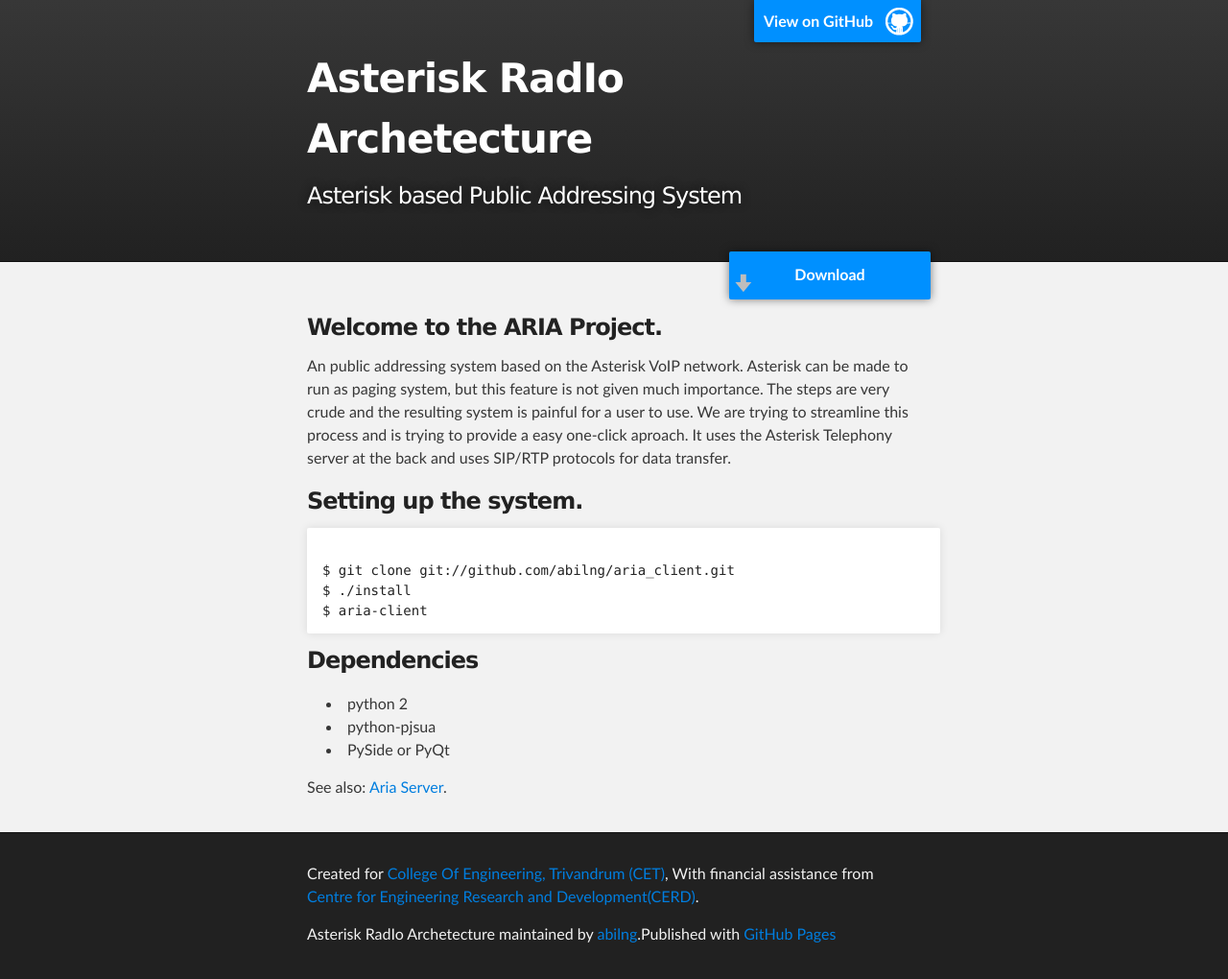
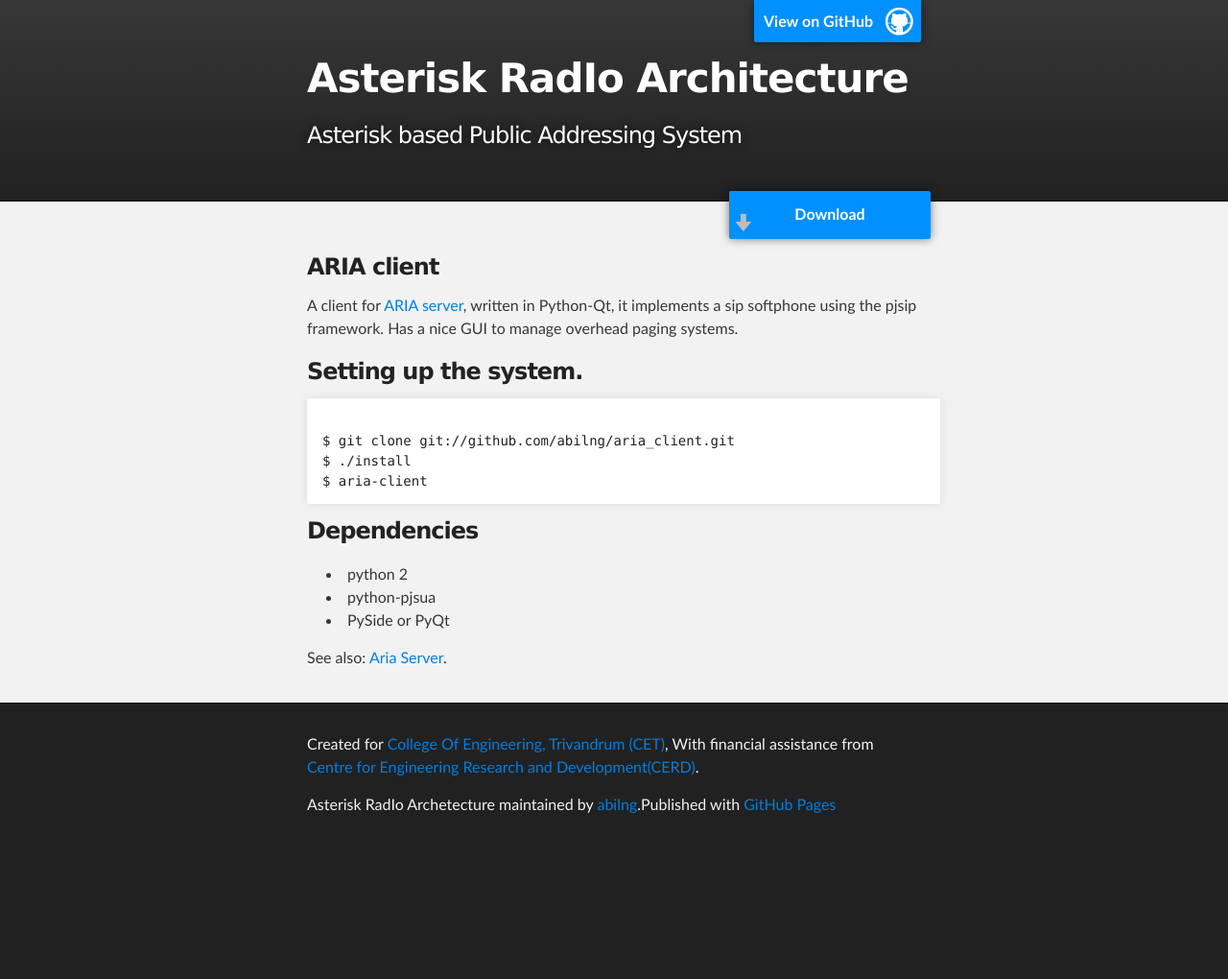
Before and after one commit to AriaCET/aria-client, a plain HTML site: page index.html in a window 1280 px wide. Shown: the whole page at 96% size. After the commit the page ends 885 px from the top, so only its background shows below. Drawn offline with Linux system fonts and the light colour scheme.

Commit message:
Paraphrase intro text.

```diff
--- a/index.html
+++ b/index.html
@@ -8,7 +8,7 @@
 
     <link rel="stylesheet" type="text/css" media="screen" href="stylesheets/stylesheet.css">
 
-    <title>Asterisk RadIo Archetecture</title>
+    <title>Asterisk RadIo Architecture</title>
   </head>
 
   <body>
@@ -18,7 +18,7 @@
         <header class="inner">
           <a id="forkme_banner" href="https://github.com/abilng/aria_client">View on GitHub</a>
 
-          <h1 id="project_title"> <a href="index.html" >Asterisk RadIo Archetecture</a></h1>
+          <h1 id="project_title"> <a href="index.html" >Asterisk RadIo Architecture</a></h1>
           <h2 id="project_tagline">Asterisk based Public Addressing System</h2>
 
             <section id="downloads">
@@ -30,14 +30,9 @@
     <!-- MAIN CONTENT -->
     <div id="main_content_wrap" class="outer">
       <section id="main_content" class="inner">
-        <h3>Welcome to the ARIA Project.</h3>
+        <h3>ARIA client</h3>
 
-<p>An public addressing system based on the Asterisk VoIP network. Asterisk can be made to run as paging system,
-but this feature is not given much importance. The steps are very crude and the resulting system is painful for
-a user to use.
-We are trying to streamline this process and is trying to provide a easy one-click aproach. It uses the Asterisk
-Telephony server at the back and uses SIP/RTP protocols for data transfer.</p>
-
+<p>  A client for <a href="http://dhananjaynav.github.com/aria-server/">ARIA server</a>, written in Python-Qt, it implements a sip softphone using the pjsip framework. Has a nice GUI to manage overhead paging systems.</p>
 <h3>Setting up the system.</h3>
 
 <pre><code>
```
